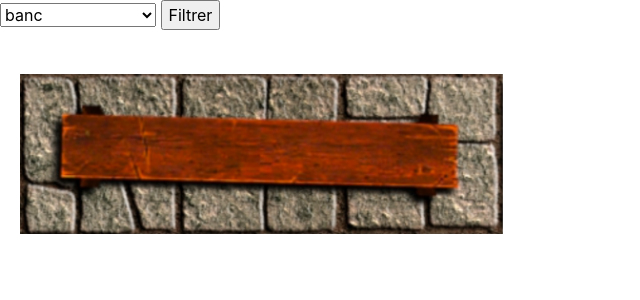
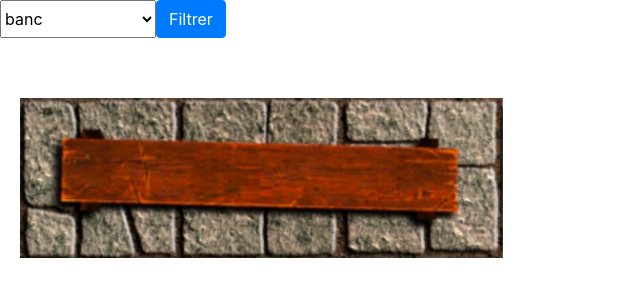
Before and after one commit to felixbardy/MiniPinterest, a PHP site: page /?category=1 in a window 1280 px wide. Shown: the part 56-356 px from the top of the page, without its empty margins (0-640 px from the left). Run offline with PHP 8.4, Linux system fonts and the light colour scheme; data comes from the database, SQL or seed files in the repository.

Commit message:
Modif mineure de index.php

```diff
--- a/index.php
+++ b/index.php
@@ -23,8 +23,9 @@
     echo generatePageHeader("Home");
     ?>
     <form name="select_category" action="" method="GET">
+      <div class="input-group mb-3">
         <select name="category" id="category">
-        <option value="all">Toutes les photos</option>
+          <option value="all" class="form-control">Toutes les photos</option>
           <?php
               $categories = getAllCategories($_SESSION["connection"]);
               foreach($categories as $category)
@@ -37,7 +38,10 @@
               }
           ?>
         </select>
-      <input type="submit" value="Filtrer">
+        <button type="submit" class="btn btn-primary">
+          Filtrer
+        </button>
+      </div>
     </form>
     <br>
     <?php
```
Lines whose indentation alone changed are shown as unchanged.
